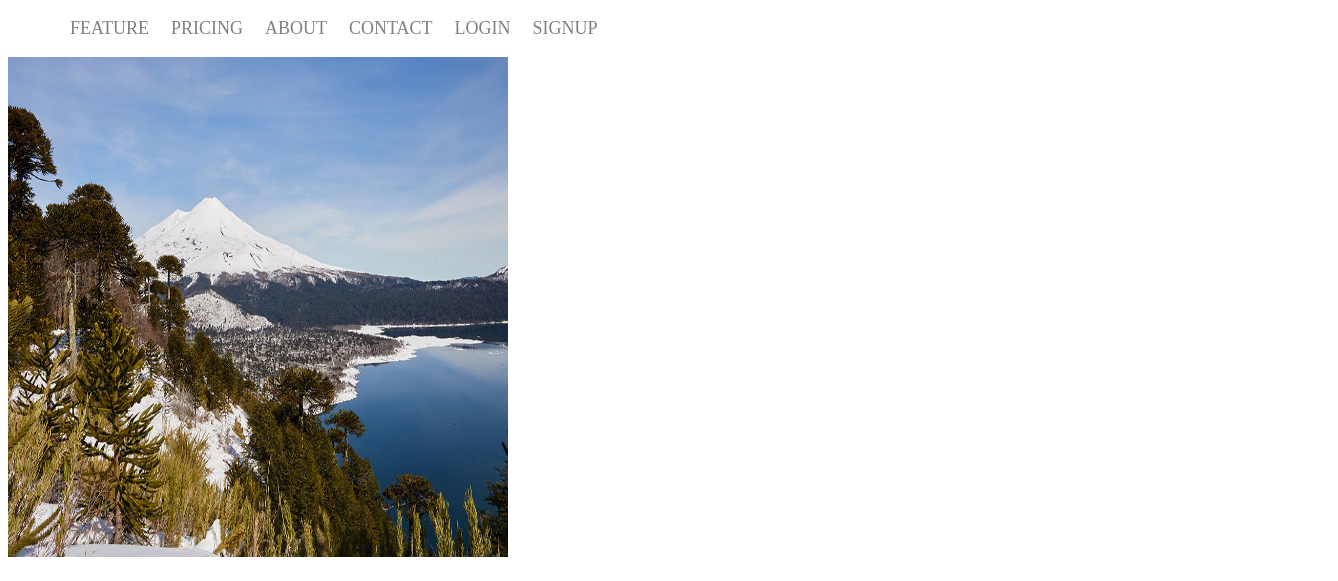
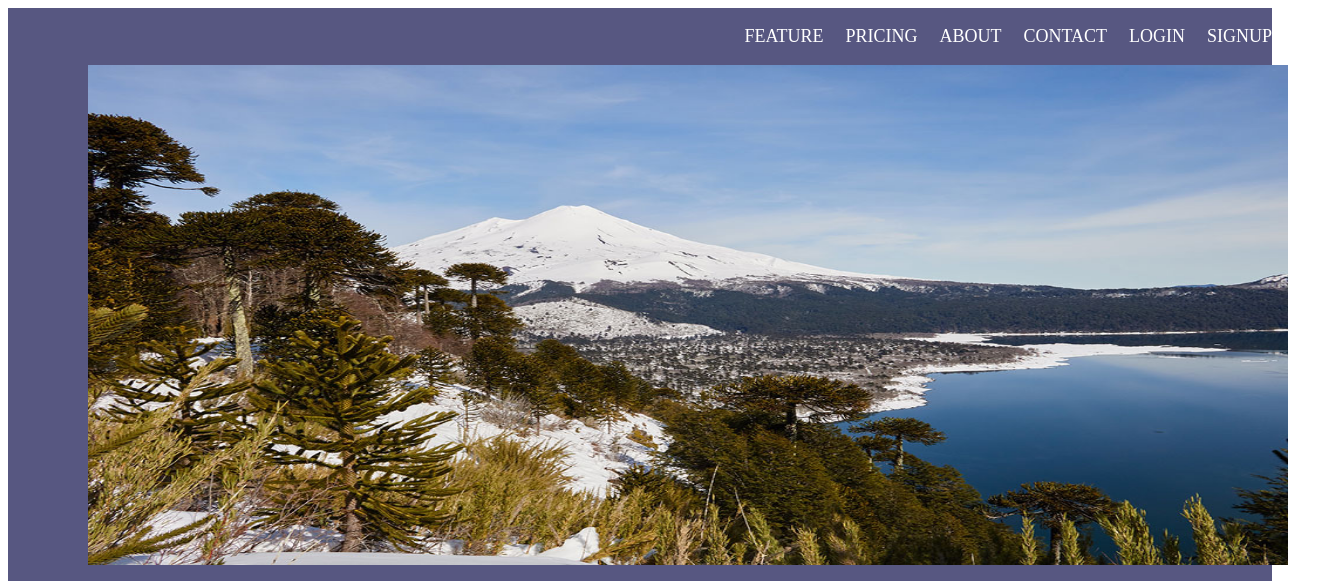
Before and after one commit to RodrigoM2020/prueba1_rodrigo_mu-oz, a plain HTML site: page index.html in a window 1280 px wide. Shown: the top 581 px of the page, 1338 px wide, since content can reach past the window. Drawn offline with Linux system fonts and the light colour scheme.

Commit message:
fondo, alinear e imagen

```diff
--- a/css/style.css
+++ b/css/style.css
@@ -2,25 +2,36 @@
     font-size: 18px;
     font-style: normal;
 }
-
+.principal{
+    background:rgb(87, 87, 129);
+}
 
 .menu ul{
     display: flex;
+    float: right;
+   }
 
-}
 .menu ul li{
     list-style: none;
     margin-left: 22px;
+
 }
+
+
 .menu ul li a{
     text-decoration: none;
-    color: gray;
+    color:#fff;
 
 }
 
 .arriba img{
     height: 500px;
-    width: 500px;
+    width: 1200px;
+    margin-left: 80px;
+  margin-right: 50px;
+
+
+
     }
     .caja_fotos img{
        height: 100pt;
--- a/index.html
+++ b/index.html
@@ -8,6 +8,7 @@
     <link rel="stylesheet" href="css/style.css">
 </head>
 <body>
+<div class="principal">
     <div class="menu">
         <ul>
         <li><a href="#">FEATURE</a></li>
@@ -109,6 +110,6 @@
         <i class="fab fa-whatsapp"></i>
         <i class="fab fa-skype"></i>
     </div>
-
+</div>
 </body>
 </html>
```
